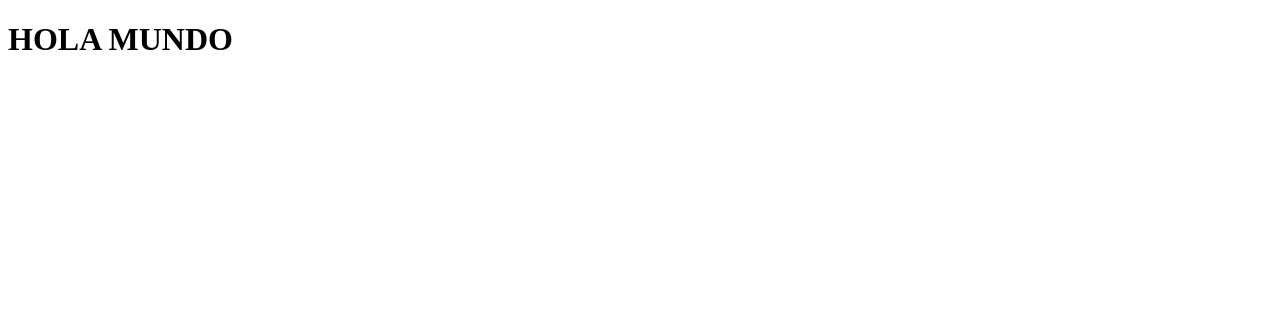
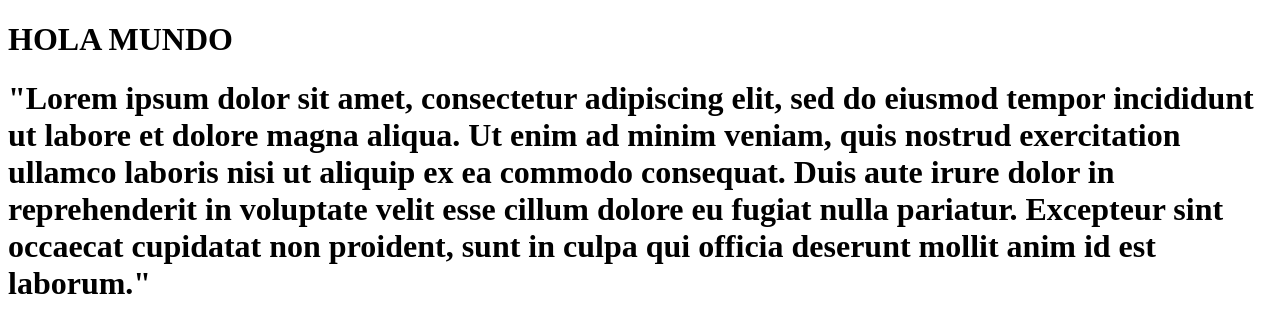
Before and after one commit to JesusDiaz02/practica-bnp, a plain HTML site: page index.html in a window 1280 px wide. Drawn offline with Linux system fonts and the light colour scheme.

Commit message:
lorem ipsum

```diff
--- a/index.html
+++ b/index.html
@@ -9,6 +9,16 @@
 <body>
     <div>
         <h1>HOLA MUNDO</h1>
+        <h1>"Lorem ipsum dolor sit amet, consectetur
+             adipiscing elit, sed do eiusmod tempor incididunt
+              ut labore et dolore magna aliqua. Ut enim ad minim
+              veniam, quis nostrud exercitation ullamco laboris
+               nisi ut aliquip ex ea commodo consequat. Duis aute
+                irure dolor in reprehenderit in voluptate velit esse
+                 cillum dolore eu fugiat nulla pariatur. Excepteur
+                  sint occaecat cupidatat non proident, sunt in culpa
+                  qui officia
+            deserunt mollit anim id est laborum."</h1>
     </div>
 </body>
 </html>
```
